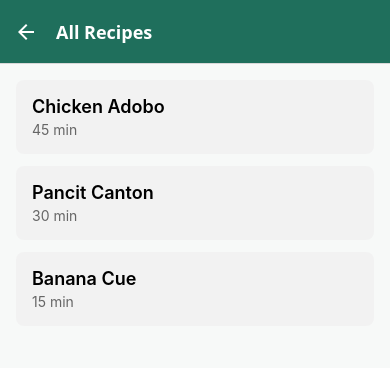
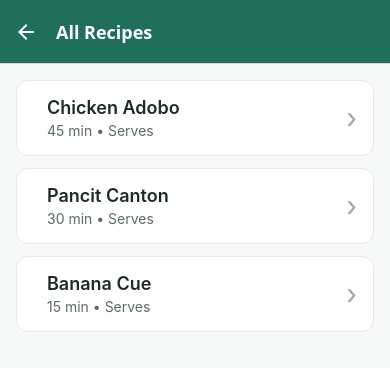
Before and after one commit to rickylousabas-spec/RecipeApp, a React Native app: screen /RecipeList in a window 390 px wide. Shown: the top 368 px of the page. Built offline with nearby package versions, Linux system fonts and the light colour scheme.

Commit message:
Update RecipeListScreen.js

```diff
--- a/RecipeListScreen.js
+++ b/RecipeListScreen.js
@@ -15,8 +15,12 @@ export default function RecipeListScreen({ navigation }) {
             // The 2nd argument of navigate() is the PARAMS object sent to the next screen
             onPress={() => navigation.navigate('RecipeDetails', { recipe: item })}
           >
-            <Text style={styles.name}>{item.name}</Text>
-            <Text style={styles.time}>{item.time}</Text>
+            <Text style={styles.emoji}>{item.emoji}</Text>
+            <View style={styles.info}>
+              <Text style={styles.name}>{item.name}</Text>
+              <Text style={styles.meta}>{item.time} • Serves {item.servings}</Text>
+            </View>
+            <Text style={styles.arrow}>›</Text>
           </TouchableOpacity>
         )}
       />
@@ -27,11 +31,18 @@ export default function RecipeListScreen({ navigation }) {
 const styles = StyleSheet.create({
   container: { flex: 1, padding: 16 },
   card: {
-    backgroundColor: '#f2f2f2',
+    flexDirection: 'row',
+    alignItems: 'center',
+    backgroundColor: '#fff',
     padding: 16,
-    borderRadius: 8,
+    borderRadius: 12,
     marginBottom: 12,
+    borderWidth: 1,
+    borderColor: '#e3eae7',
   },
-  name: { fontSize: 18, fontWeight: '600' },
-  time: { color: '#666', marginTop: 4 },
+  emoji: { fontSize: 32, marginRight: 14 },
+  info: { flex: 1 },
+  name: { fontSize: 18, fontWeight: '600', color: '#1d2b27' },
+  meta: { color: '#5b6b66', marginTop: 4 },
+  arrow: { fontSize: 28, color: '#9aa8a3' },
 });
```
